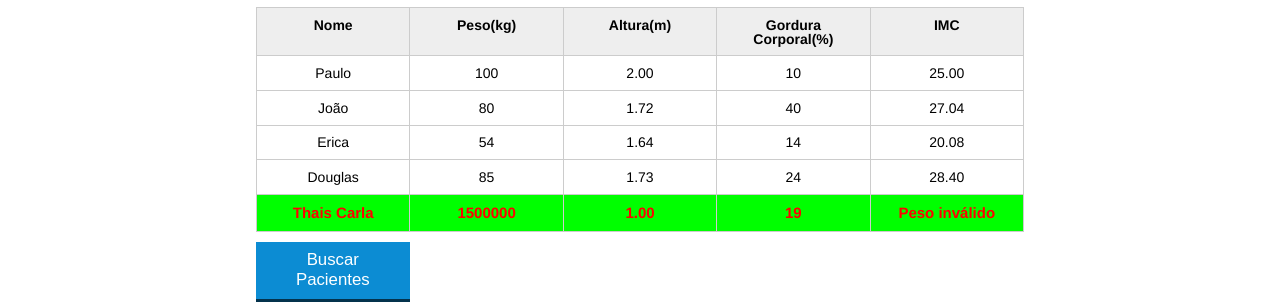
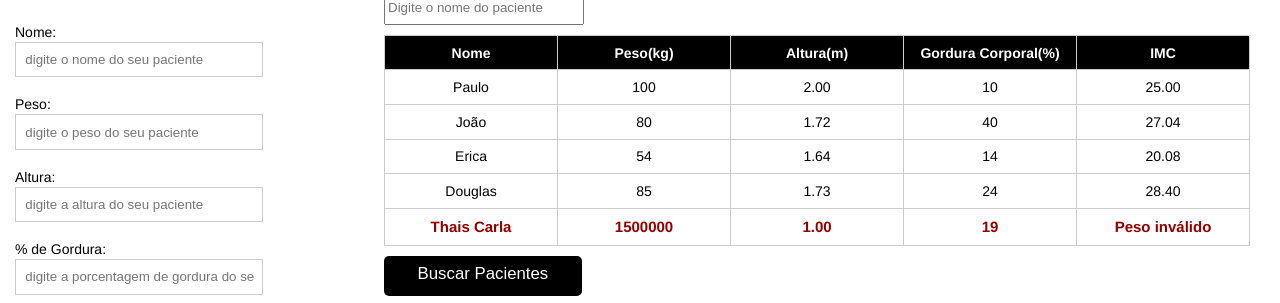
Before and after one commit to wesley-siejka/JS_2, a plain HTML site: page index.html in a window 1280 px wide. Shown: the part 196-499 px from the top of the page. Drawn offline with Linux system fonts and the light colour scheme.

Commit message:
Add files via upload

```diff
--- a/css/index.css
+++ b/css/index.css
@@ -32,10 +32,17 @@ header .container:before{
 	vertical-align:	middle;
 }
 
-.container{
-	width: 60%;
-	height: 100%;
-	margin: 0 auto;
+.container-tabela{
+	float: right;
+	height: 50%;
+	width:70%;
+	padding: 0 30px 0 0;
+}
+.container-adiciona{
+	float: left;
+	height: 50%;
+	width:30%;
+	padding: 0 15px 0 ;
 }
 
 section{
@@ -71,7 +78,6 @@ th{
 }
 
 label{
-	color: #555;
 	display: block;
 	margin-bottom: .2em;
 }
@@ -91,7 +97,7 @@ label{
 }
 
 .grupo{
-	width: 32%;
+	width: 70%;
 	display: inline-block;
 	padding: 10px 0px;
 }
@@ -105,13 +111,13 @@ button{
 	margin: 0;
 	margin-top: -3px;
 	color: #fff;
-	background-color:#0c8cd3;
-	border-color: #04324c;
-	width: 20%;
+	background-color:black;
+	border-color: black;
     display: block;
     clear: both;
     margin: 10px 0px;
-
+	text-align: center;
+	border-radius: 5px;
 }
 
 button:active{
@@ -134,8 +140,7 @@ button[disabled=disabled], button:disabled {
 }
 
 .pessoa-invalida {
-	background-color: #00ff00;
-	color: red;
+	color: rgb(148, 0, 0);
 	font-size: 15px;
 	font-weight: bold;
 }
@@ -159,3 +164,13 @@ button[disabled=disabled], button:disabled {
 .esconde {
 	display: none;
 }
+
+.topo-tabela {
+	background-color: black;
+	color: white;
+}
+
+.img {
+	width: 40%;
+	height: 40%;
+}
--- a/index.html
+++ b/index.html
@@ -16,18 +16,18 @@
 			</div>
 		</header>
 		<main>
-			<section class="container m1">
+			<section class="container-tabela">
 				<h2>Meus pacientes</h2>
 				<label for="filtrar-tabela">Filtre:</label>
 				<input type="text" name="filtro" id="filtrar-tabela" placeholder="Digite o nome do paciente">
 				<table>
 					<thead>
-						<tr>
-							<th>Nome</th>
-							<th>Peso(kg)</th>
-							<th>Altura(m)</th>
-							<th>Gordura Corporal(%)</th>
-							<th>IMC</th>
+						<tr class="topo-tabela">
+							<th class="topo-tabela">Nome</th>
+							<th class="topo-tabela">Peso(kg)</th>
+							<th class="topo-tabela">Altura(m)</th>
+							<th class="topo-tabela">Gordura Corporal(%)</th>
+							<th class="topo-tabela">IMC</th>
 						</tr>
 					</thead>
 					<tbody id="tabela-pacientes">
@@ -74,9 +74,9 @@
 				<button id="buscar-pacientes" class="botao bto-principal">Buscar Pacientes</button>
 			 </section>
 			</section>
-		</main>
 
-		<section class="container m2">
+
+		<section class="container-adiciona">
 
 			<h2 id="titulo-form">Adicionar novo paciente</h2>
 			<ul id="error"></ul>
@@ -107,7 +107,9 @@
 
 			</form>
 		</section>
+		</main>
 
+		<img class="img" src="./Captura de tela_2023-10-31_09-37-07.png">
 
 		<script src="js/principal.js"></script>
 		<script src="js/form.js"></script>
```
Also changed, not shown: Captura de tela_2023-10-31_09-37-07.png (added).
